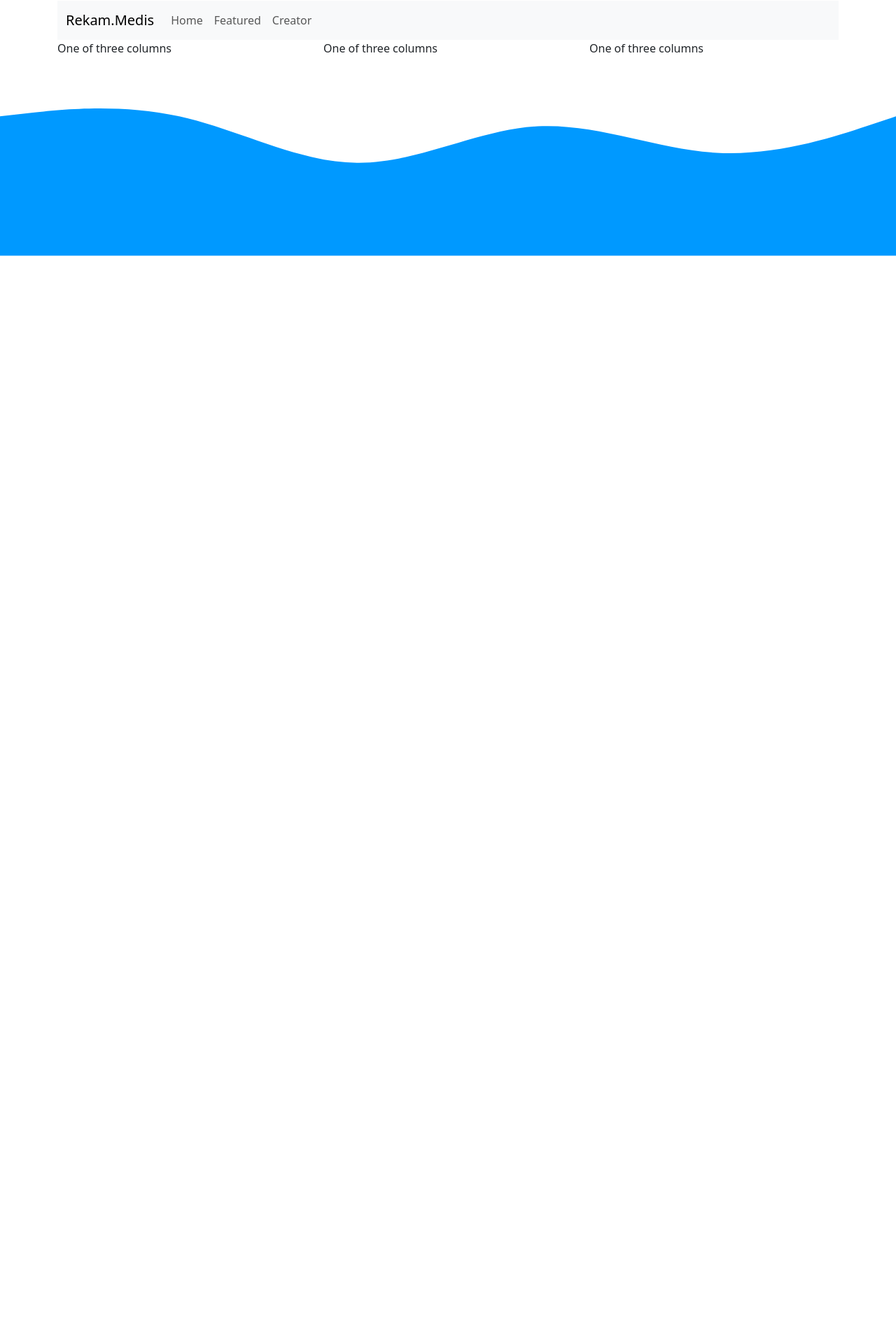
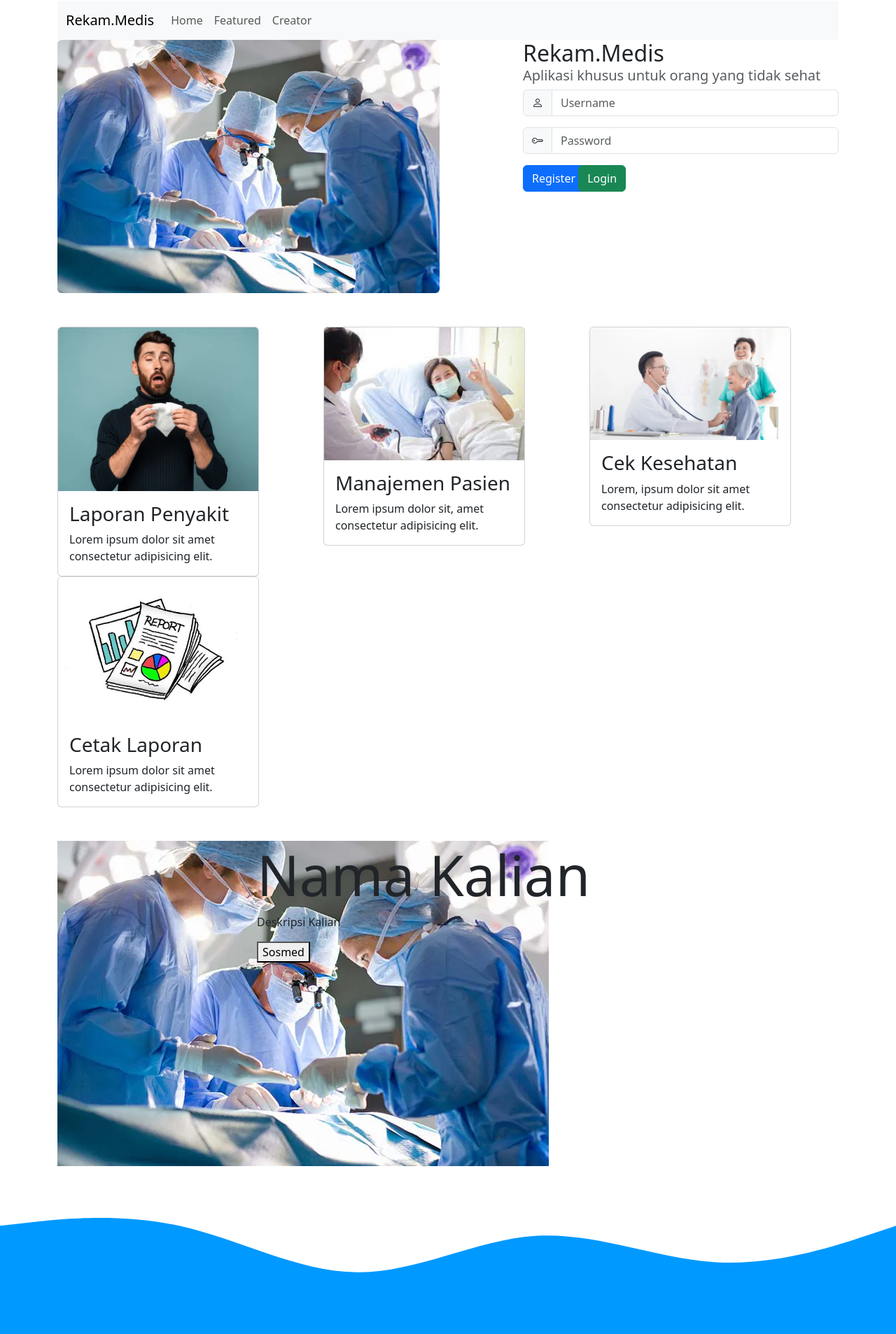
Before and after one commit to rabbaniqibar2302/rekam-medis-xii-rpl2, a PHP site: page / in a window 1280 px wide. Shown: the part 283-2190 px from the top of the page at 70% size. Before the commit the page ends 649 px from the top, so only its background shows below. Run offline with PHP 8.4, Linux system fonts and the light colour scheme.

Commit message:
templating

```diff
--- a/index.php
+++ b/index.php
@@ -1,17 +1,4 @@
-<!doctype html>
-<html lang="en">
-
-<head>
-    <meta charset="utf-8">
-    <meta name="viewport" content="width=device-width, initial-scale=1">
-    <title>Bootstrap demo</title>
-    <link href="https://cdn.jsdelivr.net/npm/bootstrap@5.3.2/dist/css/bootstrap.min.css" rel="stylesheet" integrity="sha384-T3c6CoIi6uLrA9TneNEoa7RxnatzjcDSCmG1MXxSR1GAsXEV/Dwwykc2MPK8M2HN" crossorigin="anonymous">
-</head>
-
-<body>
-    <svg xmlns="http://www.w3.org/2000/svg" viewBox="0 0 1440 320">
-        <path fill="#0099ff" fill-opacity="1" d="M0,96L48,90.7C96,85,192,75,288,96C384,117,480,171,576,170.7C672,171,768,117,864,112C960,107,1056,149,1152,154.7C1248,160,1344,128,1392,112L1440,96L1440,0L1392,0C1344,0,1248,0,1152,0C1056,0,960,0,864,0C768,0,672,0,576,0C480,0,384,0,288,0C192,0,96,0,48,0L0,0Z"></path>
-    </svg>
+<?php include 'template/header.php' ?>
 
 <div class="container">
     <nav class="navbar navbar-expand-lg bg-body-tertiary">
@@ -37,23 +24,93 @@
     </nav>
 
     <div class="row align-items-start">
+        <div class="col-6">
+            <img src="style/dokter.webp" class="img-fluid rounded" alt="...">
+        </div>
+        <div class="col-1"></div>
+        <div class="col-5">
+            <h2>
+                Rekam.Medis
+                <br>
+                <small class="text-body-secondary">
+                    <h5>
+                        Aplikasi khusus untuk orang yang tidak sehat
+                    </h5>
+                </small>
+            </h2>
+            <div class="input-group mb-3">
+                <span class="input-group-text" id="basic-addon1">
+                    <i class="bi bi-person"></i>
+                </span>
+                <input type="text" class="form-control" placeholder="Username" aria-label="Username" aria-describedby="basic-addon1">
+            </div>
+            <div class="input-group mb-3">
+                <span class="input-group-text" id="basic-addon1">
+                    <i class="bi bi-key"></i>
+                </span>
+                <input type="text" class="form-control" placeholder="Password" aria-label="Password" aria-describedby="basic-addon1">
+            </div>
+            <div class="row">
+                <div class="col-2">
+                    <a class="btn btn-primary" href="#" role="button">Register</a>
+                </div>
+                <div class="col-4">
+                    <a class="btn btn-success" href="#" role="button">Login</a>
+                </div>
+            </div>
+        </div>
+    </div>
+
+    <div class="row my-5">
         <div class="col">
-                One of three columns
+            <div class="card" style="width: 18rem;">
+                <img src="style/lapor.webp" class="card-img-top" alt="...">
+                <div class="card-body">
+                    <h3>Laporan Penyakit</h3>
+                    <p class="card-text">Lorem ipsum dolor sit amet consectetur adipisicing elit.</p>
+                </div>
+            </div>
         </div>
         <div class="col">
-                One of three columns
+            <div class="card" style="width: 18rem;">
+                <img src="style/pasien.jpeg" class="card-img-top" alt="...">
+                <div class="card-body">
+                    <h3>Manajemen Pasien</h3>
+                    <p class="card-text">Lorem ipsum dolor sit, amet consectetur adipisicing elit.</p>
+                </div>
+            </div>
         </div>
         <div class="col">
-                One of three columns
+            <div class="card" style="width: 18rem;">
+                <img src="style/cek.webp" class="card-img-top" alt="...">
+                <div class="card-body">
+                    <h3>Cek Kesehatan</h3>
+                    <p class="card-text">Lorem, ipsum dolor sit amet consectetur adipisicing elit.</p>
+                </div>
+            </div>
+        </div>
+        <div class="col">
+            <div class="card" style="width: 18rem;">
+                <img src="style/laporan.png" class="card-img-top" alt="...">
+                <div class="card-body">
+                    <h3>Cetak Laporan</h3>
+                    <p class="card-text">Lorem ipsum dolor sit amet consectetur adipisicing elit.</p>
+                </div>
+            </div>
+        </div>
+    </div>
+
+    <div class="row">
+        <div class="col-3">
+            <img src="style/dokter.webp" class="img-rounded-ful" alt="" srcset="">
+        </div>
+        <div class="col-9">
+            <h1 class="display-1">Nama Kalian</h1>
+            <p>Deskripsi Kalian</p>
+            <button>Sosmed</button>
         </div>
     </div>
 
 </div>
 
-    <svg xmlns="http://www.w3.org/2000/svg" viewBox="0 0 1440 320">
-        <path fill="#0099ff" fill-opacity="1" d="M0,96L48,90.7C96,85,192,75,288,96C384,117,480,171,576,170.7C672,171,768,117,864,112C960,107,1056,149,1152,154.7C1248,160,1344,128,1392,112L1440,96L1440,320L1392,320C1344,320,1248,320,1152,320C1056,320,960,320,864,320C768,320,672,320,576,320C480,320,384,320,288,320C192,320,96,320,48,320L0,320Z"></path>
-    </svg>
-    <script src="https://cdn.jsdelivr.net/npm/bootstrap@5.3.2/dist/js/bootstrap.bundle.min.js" integrity="sha384-C6RzsynM9kWDrMNeT87bh95OGNyZPhcTNXj1NW7RuBCsyN/o0jlpcV8Qyq46cDfL" crossorigin="anonymous"></script>
-</body>
-
-</html>
+<?php include 'template/footer.php' ?>
--- /dev/null
+++ b/template/footer.php
@@ -0,0 +1,7 @@
+<svg xmlns="http://www.w3.org/2000/svg" viewBox="0 0 1440 320">
+    <path fill="#0099ff" fill-opacity="1" d="M0,96L48,90.7C96,85,192,75,288,96C384,117,480,171,576,170.7C672,171,768,117,864,112C960,107,1056,149,1152,154.7C1248,160,1344,128,1392,112L1440,96L1440,320L1392,320C1344,320,1248,320,1152,320C1056,320,960,320,864,320C768,320,672,320,576,320C480,320,384,320,288,320C192,320,96,320,48,320L0,320Z"></path>
+</svg>
+<script src="https://cdn.jsdelivr.net/npm/bootstrap@5.3.2/dist/js/bootstrap.bundle.min.js" integrity="sha384-C6RzsynM9kWDrMNeT87bh95OGNyZPhcTNXj1NW7RuBCsyN/o0jlpcV8Qyq46cDfL" crossorigin="anonymous"></script>
+</body>
+
+</html>
--- /dev/null
+++ b/template/header.php
@@ -0,0 +1,16 @@
+<!doctype html>
+<html lang="en">
+
+<head>
+    <meta charset="utf-8">
+    <meta name="viewport" content="width=device-width, initial-scale=1">
+    <title>Bootstrap demo</title>
+    <link href="https://cdn.jsdelivr.net/npm/bootstrap@5.3.2/dist/css/bootstrap.min.css" rel="stylesheet" integrity="sha384-T3c6CoIi6uLrA9TneNEoa7RxnatzjcDSCmG1MXxSR1GAsXEV/Dwwykc2MPK8M2HN" crossorigin="anonymous">
+    <!-- icon bootstrap -->
+    <link rel="stylesheet" href="https://cdn.jsdelivr.net/npm/bootstrap-icons@1.11.1/font/bootstrap-icons.css">
+</head>
+
+<body>
+    <svg xmlns="http://www.w3.org/2000/svg" viewBox="0 0 1440 320">
+        <path fill="#0099ff" fill-opacity="1" d="M0,96L48,90.7C96,85,192,75,288,96C384,117,480,171,576,170.7C672,171,768,117,864,112C960,107,1056,149,1152,154.7C1248,160,1344,128,1392,112L1440,96L1440,0L1392,0C1344,0,1248,0,1152,0C1056,0,960,0,864,0C768,0,672,0,576,0C480,0,384,0,288,0C192,0,96,0,48,0L0,0Z"></path>
+    </svg>
```
Also changed, not shown: style/cek.webp (added), style/dokter.webp (added), style/lapor.webp (added), style/laporan.png (added), style/pasien.jpeg (added), 1 other file. Lines whose indentation alone changed are shown as unchanged.
